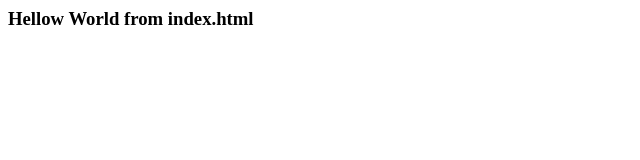
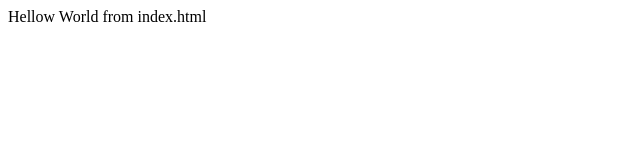
Before and after one commit to xydinesh/bitstarter, a website: page index.html in a window 1280 px wide. Shown: the whole page, without its empty margins (0-640 px from the left). Drawn offline with Linux system fonts and the light colour scheme.

Commit message:
remove header elements

```diff
--- a/index.html
+++ b/index.html
@@ -1,5 +1,5 @@
 <html>
 <body>
-<h3>Hellow World from index.html</h3>
+Hellow World from index.html
 </body>
 <html>
```
